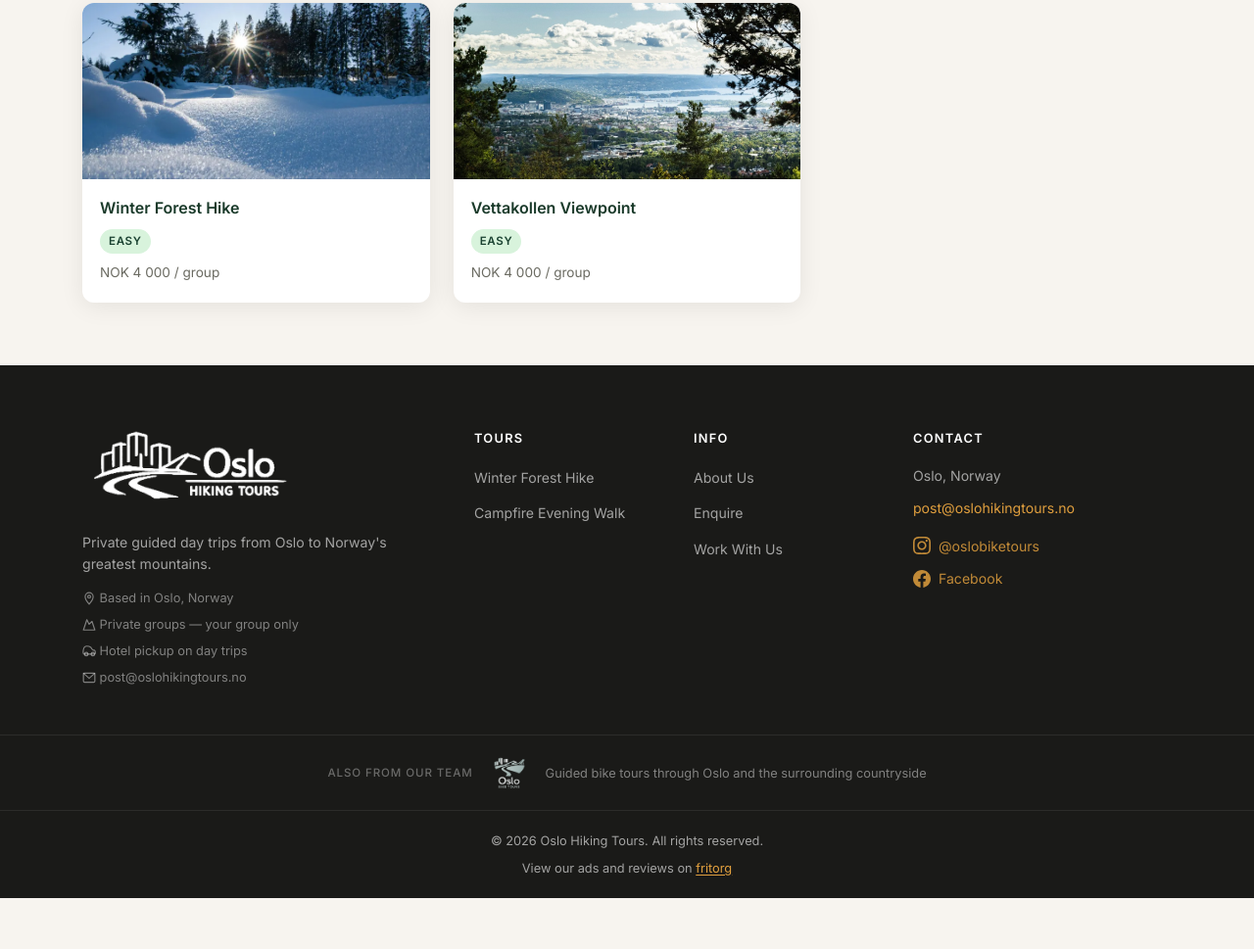
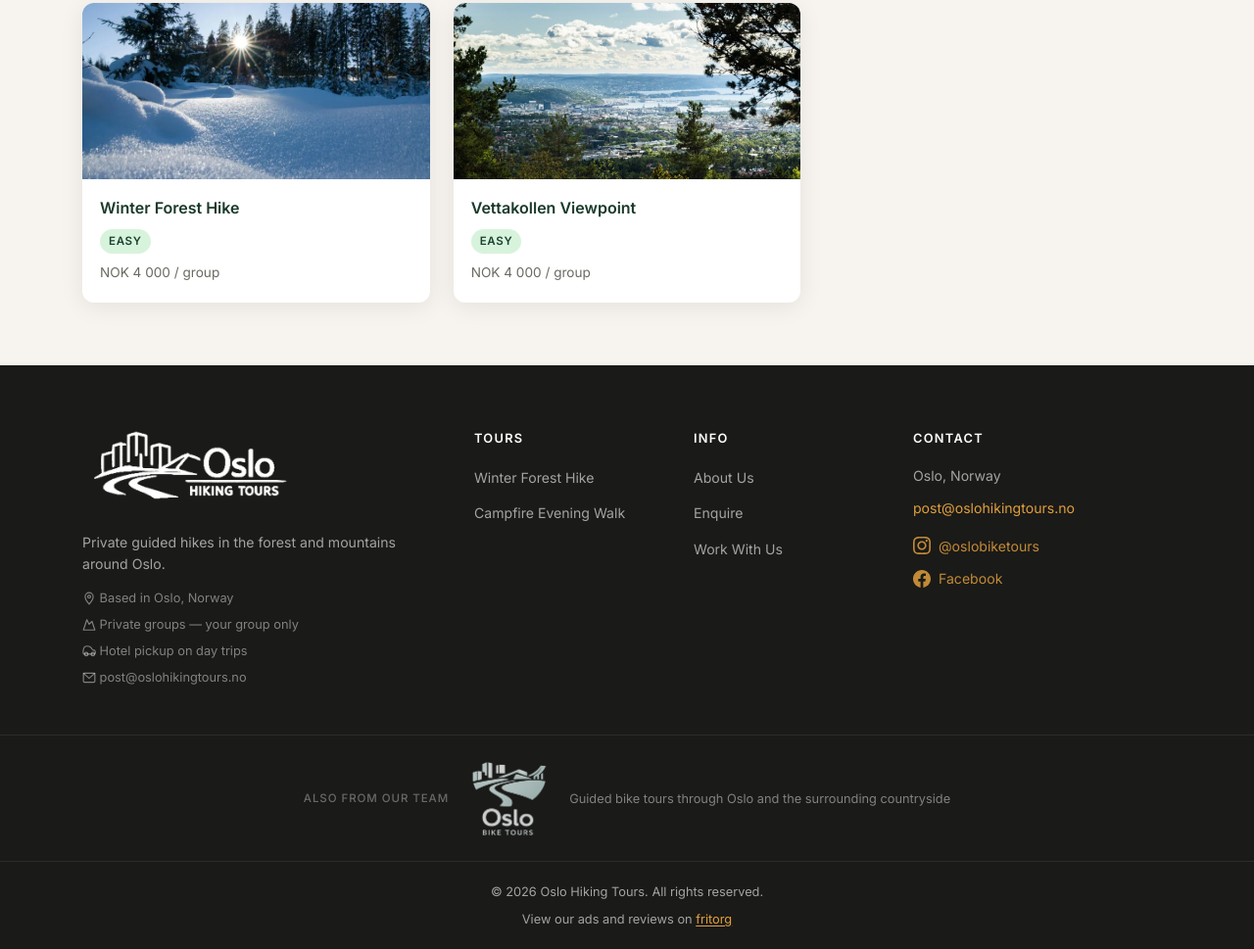
Before and after one commit to Baumann1990/oslo-hiking-tours, a plain HTML site: page gaustatoppen.html in a window 1280 px wide. Shown: the part 2216-3185 px from the top of the page at 98% size. Before the commit the page ends 3133 px from the top, so only its background shows below. Drawn offline with nearby package versions, Linux system fonts and the light colour scheme; a web font is replaced by a local one.

Commit message:
Larger Oslo Bike Tours logo in the footer; update footer tagline
Co-Authored-By: Claude Opus 5.5 <noreply@anthropic.com>

```diff
--- a/css/style.css
+++ b/css/style.css
@@ -1401,8 +1401,9 @@ textarea { resize: vertical; }
 }
 .footer__sister a { display: flex; align-items: center; }
 .footer__sister img {
-  height: 36px;
+  height: 88px;
   width: auto;
+  flex-shrink: 0;
   opacity: .8;
   transition: opacity .2s;
 }
@@ -2356,3 +2357,9 @@ picture { display: contents; }
   .stats { gap: 20px; }
   .stat__num { font-size: 1.75rem; white-space: nowrap; }
 }
+
+@media (max-width: 600px) {
+  .footer__sister { flex-direction: column; gap: 10px; text-align: center; padding: 24px; }
+  .footer__sister img { height: 96px; }
+  .footer__sister-desc { max-width: 240px; }
+}
--- a/gaustatoppen.html
+++ b/gaustatoppen.html
@@ -244,7 +244,7 @@
     <div class="container footer__inner">
       <div class="footer__brand">
         <a href="/" class="nav__brand"><span class="footer__logo" role="img" aria-label="Oslo Hiking Tours"></span></a>
-        <p>Private guided day trips from Oslo to Norway's greatest mountains.</p>
+        <p>Private guided hikes in the forest and mountains around Oslo.</p>
         <ul class="footer__trust">
           <li><svg class="icon" xmlns="http://www.w3.org/2000/svg" width="14" height="14" viewBox="0 0 24 24" fill="none" stroke="currentColor" stroke-width="2" stroke-linecap="round" stroke-linejoin="round" aria-hidden="true"><path d="M12 2a7 7 0 0 1 7 7c0 5.25-7 13-7 13S5 14.25 5 9a7 7 0 0 1 7-7z"/><circle cx="12" cy="9" r="2.5"/></svg> Based in Oslo, Norway</li>
           <li><svg class="icon" xmlns="http://www.w3.org/2000/svg" width="14" height="14" viewBox="0 0 24 24" fill="none" stroke="currentColor" stroke-width="2" stroke-linecap="round" stroke-linejoin="round" aria-hidden="true"><path d="m8 3 4 8 5-5 5 15H2L8 3z"/></svg> Private groups — your group only</li>
```
Also changed, not shown: best-mountains-near-oslo.html (+1 -1 lines), campfire-evening-walk.html (+1 -1 lines), day-trips-from-oslo.html (+1 -1 lines), galdhopiggen-summit.html (+1 -1 lines), overnight-nordmarka.html (+1 -1 lines), thank-you.html (+1 -1 lines), vettakollen-summit.html (+1 -1 lines), winter-forest-hike.html (+1 -1 lines), work-with-us.html (+1 -1 lines).
